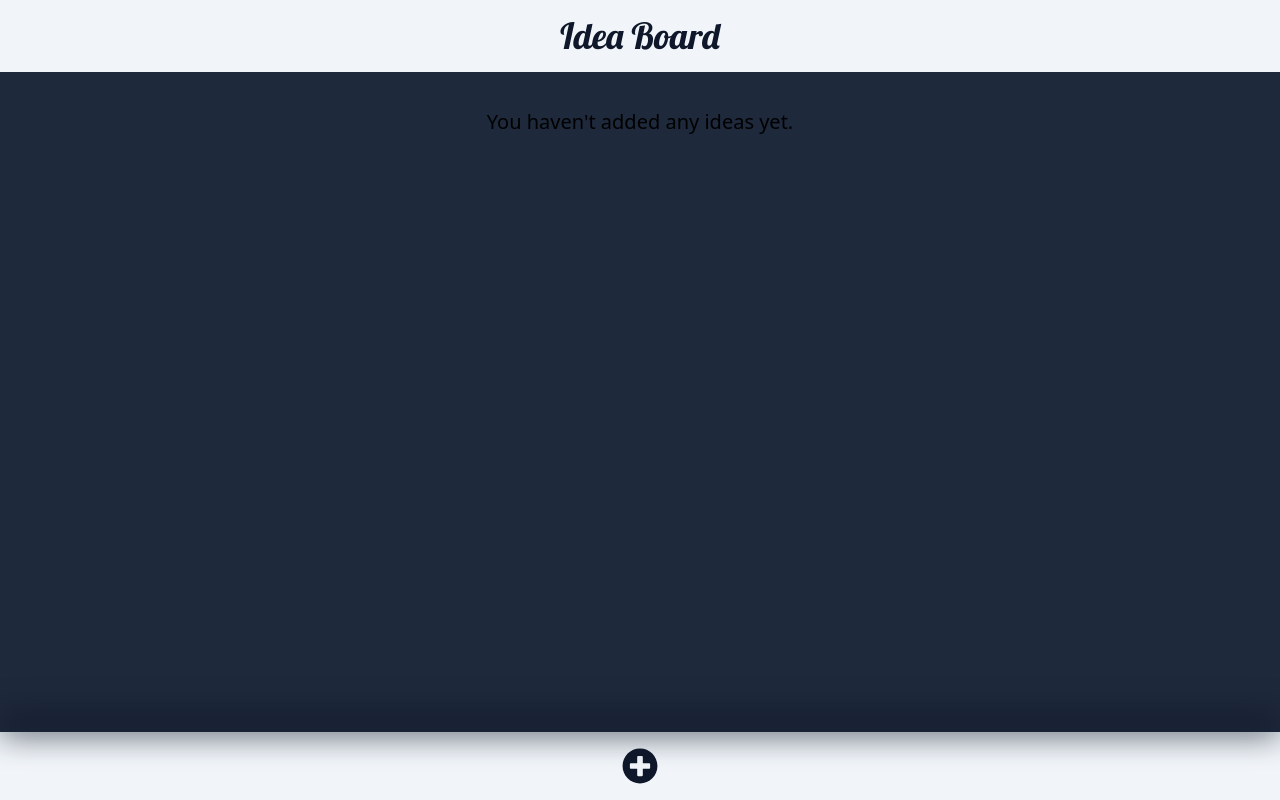
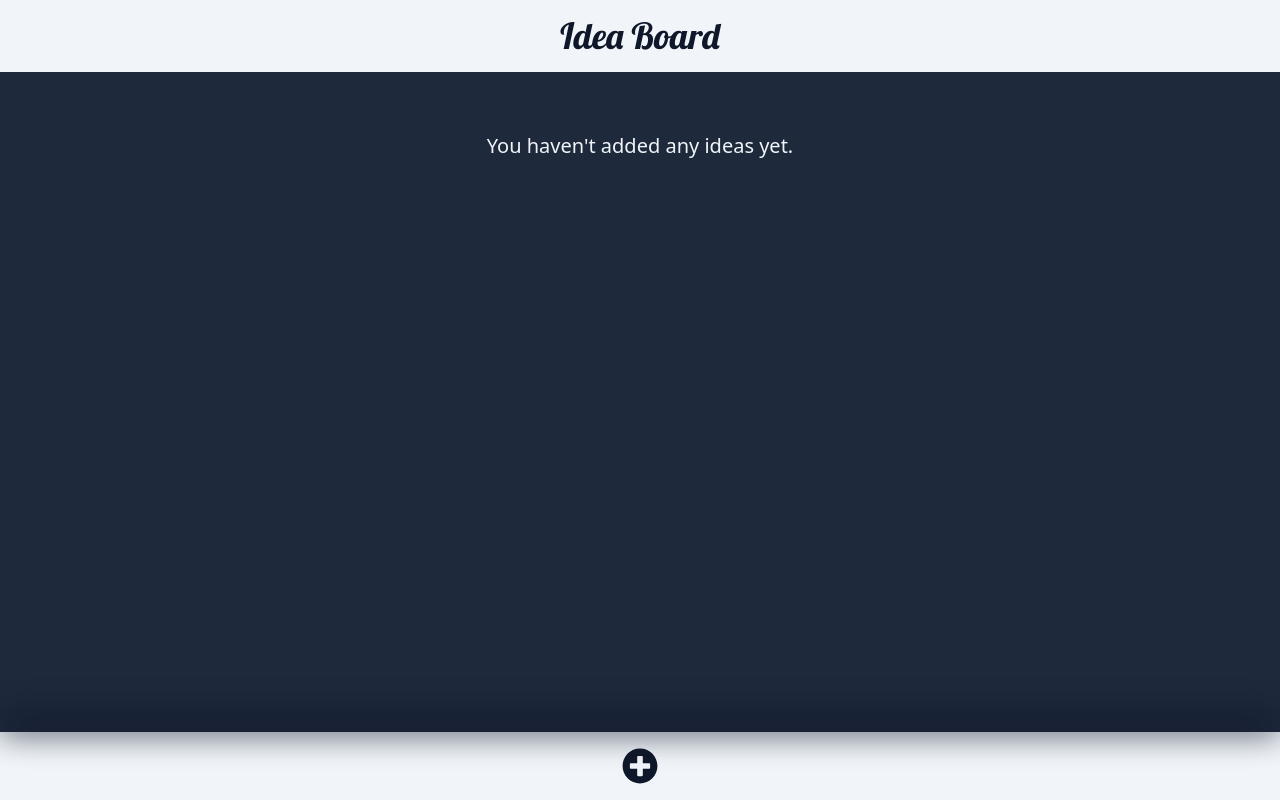
Before and after one commit to migueldcdev/idea-board-ts, a React (Vite) app: page / in a window 1280 px wide. Built offline with nearby package versions, Linux system fonts and the light colour scheme.

Commit message:
empty ideascontainer text color

```diff
--- a/src/components/IdeasContainer/index.tsx
+++ b/src/components/IdeasContainer/index.tsx
@@ -65,7 +65,7 @@ const IdeasContainer = () => {
         </div>
       ) : (
         <div>
-          <p className="text-center text-xl p-3 text-dark mt-6">
+          <p className="text-center text-xl p-3 text-slate-100 mt-12">
             You haven't added any ideas yet.
           </p>
         </div>
```
